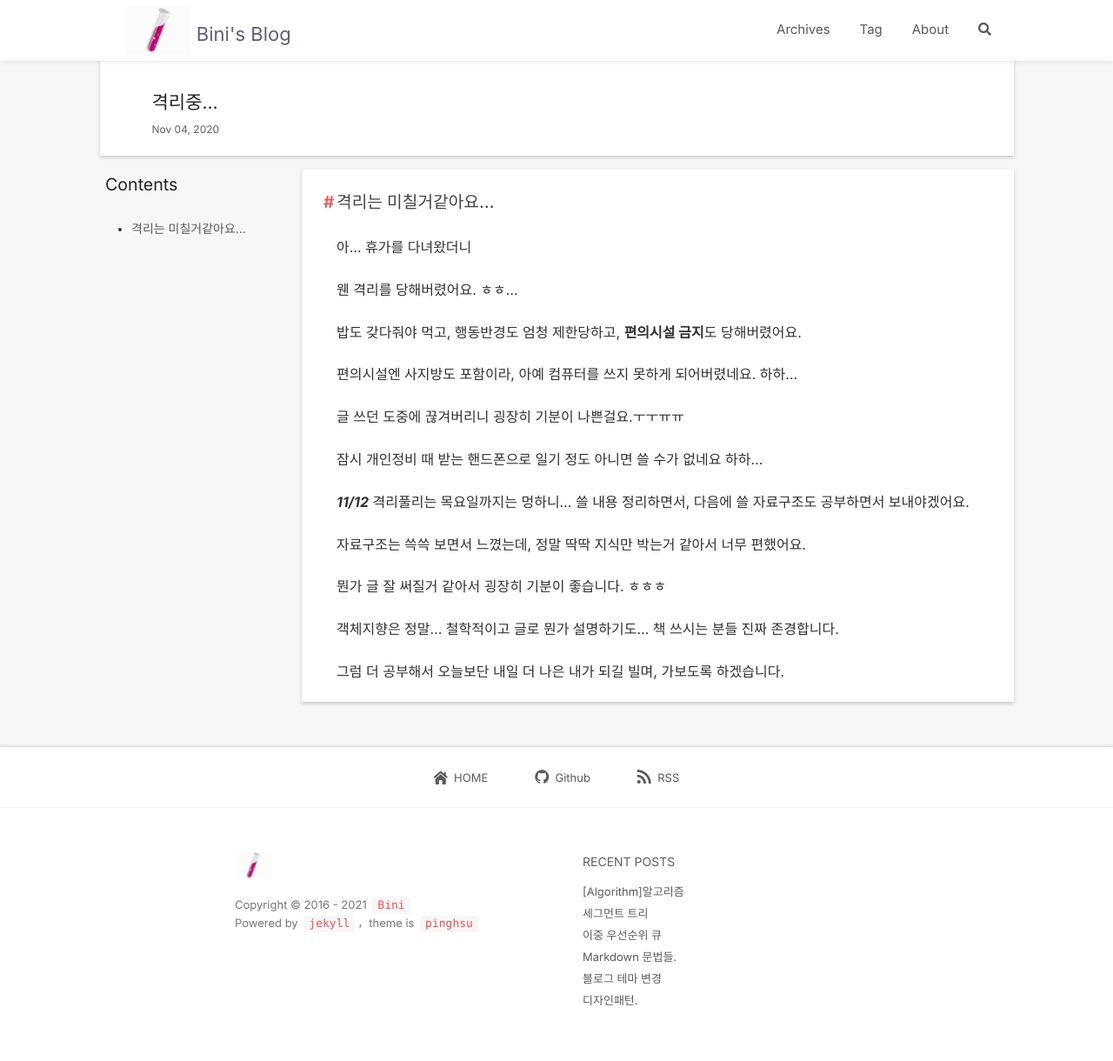
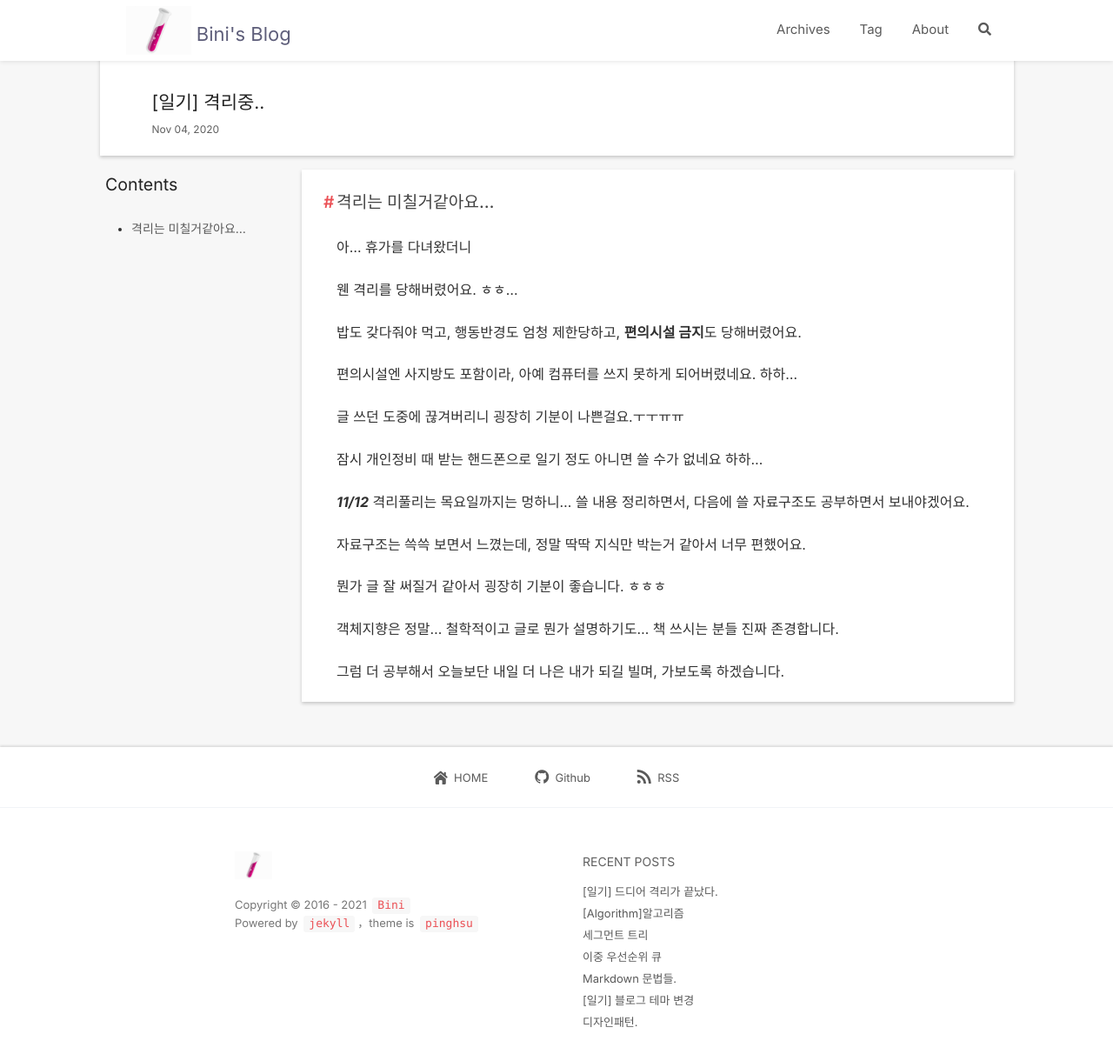
Before and after one commit to bini59/bini59.github.io, a Jekyll site: the page built from _posts/diary/2020-11-04-diary.md, in a window 1280 px wide and 1249 px high. Shown: the top 1220 px of the window at 87% size. Built offline with Jekyll 4.4.1, drawn with Linux system fonts in a browser that asks for light colours; nearby versions of some CDN libraries; comment, search, counter and statistics services are not loaded.

Commit message:
Chore : Add diary tag.

```diff
--- a/_posts/diary/2020-11-04-diary.md
+++ b/_posts/diary/2020-11-04-diary.md
@@ -1,6 +1,6 @@
 ---
 layout        : post
-title         : 격리중…
+title         : "&#91;일기&#93; 격리중.."
 date          : 2020.11.04
 category      : diary
 comments      : true
--- a/_posts/diary/2021-02-05-diary.md
+++ b/_posts/diary/2021-02-05-diary.md
@@ -1,6 +1,6 @@
 ---
 layout        : post
-title         : 블로그 테마 변경
+title         : "&#91;일기&#93; 블로그 테마 변경"
 date          : 2021.02.05
 category      : diary
 comments      : true
```
Also changed, not shown: _posts/diary/2020-09-04-diary.md (+1 -1 lines), _posts/diary/2021-05-13-diary.md (+3 -1 lines).
